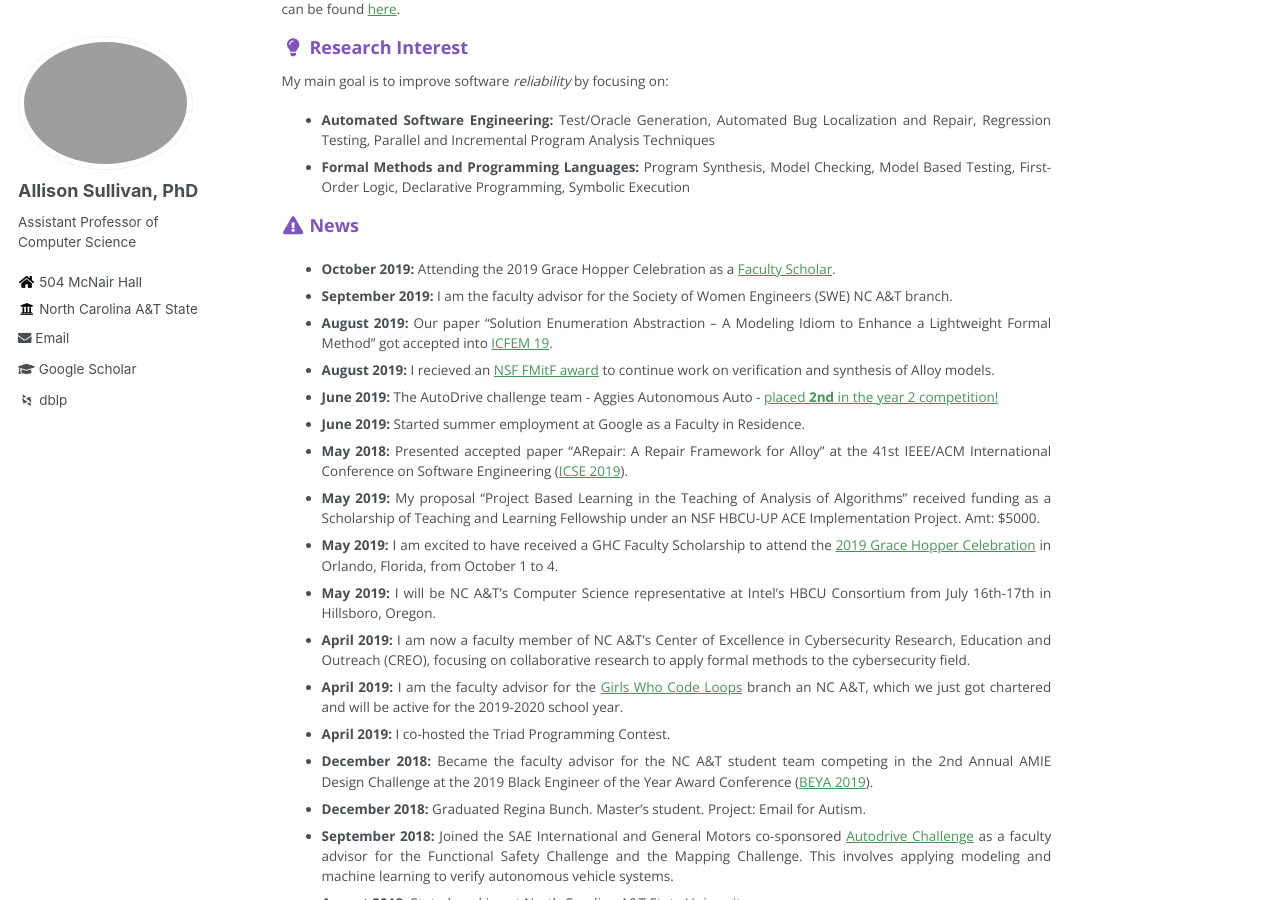
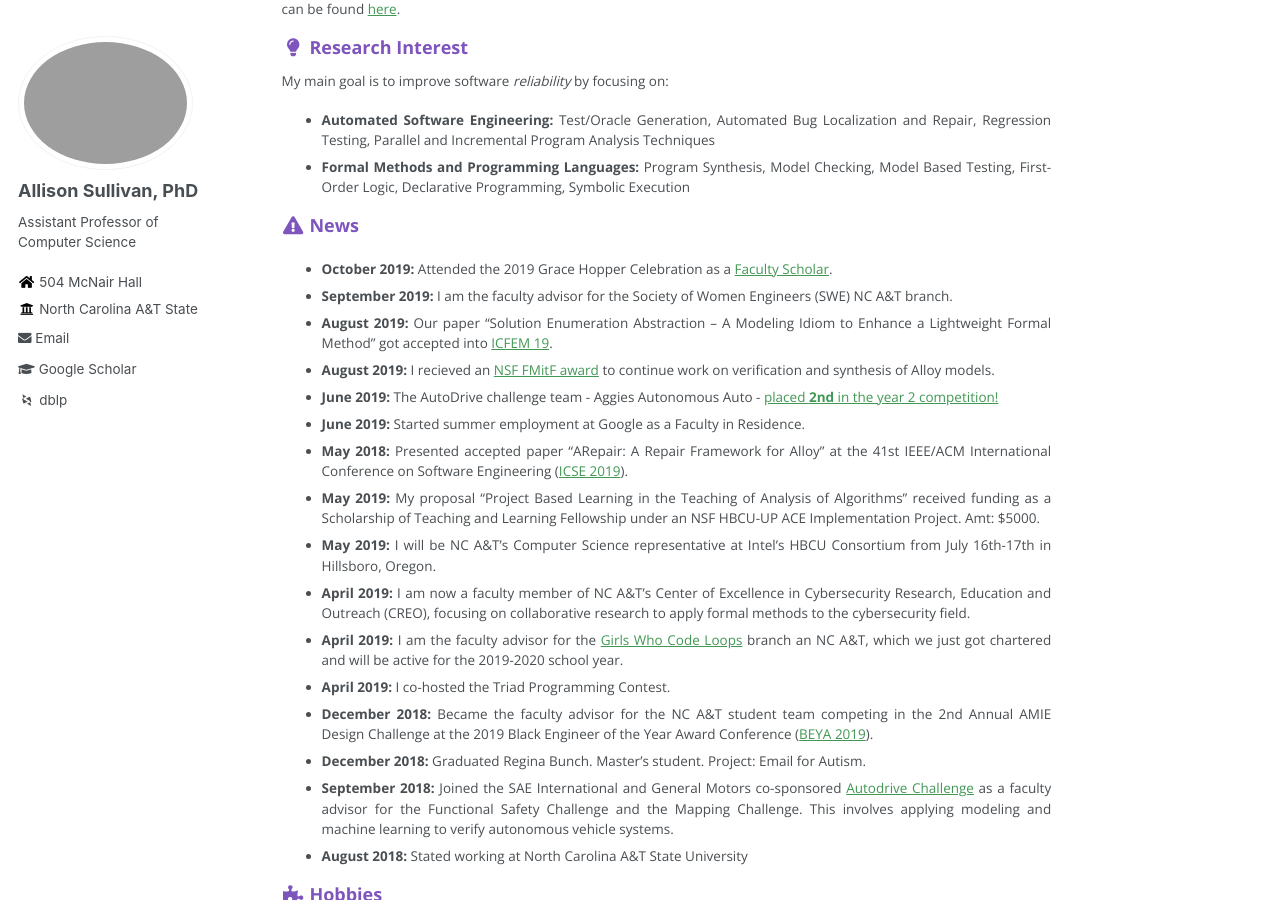
Before and after one commit to Allisonius/allisonius.github.io, a Jekyll site: the page built from _pages/about.md, in a window 1280 px wide and 900 px high, scrolled down 286 px. Built offline with Jekyll 4.4.1, drawn with Linux system fonts in a browser that asks for light colours; some web fonts are replaced.

Commit message:
Update about.md

```diff
--- a/_pages/about.md
+++ b/_pages/about.md
@@ -21,7 +21,7 @@ My main goal is to improve software _reliability_ by focusing on:
   * **Formal Methods and Programming Languages:** Program Synthesis, Model Checking, Model Based Testing, First-Order Logic, Declarative Programming, Symbolic Execution
 
 ### <i class="fa fa-fw fa-exclamation-triangle" aria-hidden="true"></i> News
-* **October 2019:** Attending the 2019 Grace Hopper Celebration as a [Faculty Scholar](https://ghc.anitab.org/2019-student-academic/scholarships/our-ghc-19-scholars-2/attachment/sullivan-allison/).
+* **October 2019:** Attended the 2019 Grace Hopper Celebration as a [Faculty Scholar](https://ghc.anitab.org/2019-student-academic/scholarships/our-ghc-19-scholars-2/attachment/sullivan-allison/).
  * **September 2019:** I am the faculty advisor for the Society of Women Engineers (SWE) NC A&T branch.
  * **August 2019:** Our paper "Solution Enumeration Abstraction -- A Modeling Idiom to Enhance a Lightweight Formal Method" got accepted into [ICFEM 19](http://csse.szu.edu.cn/icfem2019/).
   * **August 2019:** I recieved an [NSF FMitF award](https://www.nsf.gov/awardsearch/showAward?AWD_ID=1918189&HistoricalAwards=false) to continue work on verification and synthesis of Alloy models.
@@ -29,7 +29,6 @@ My main goal is to improve software _reliability_ by focusing on:
   * **June 2019:** Started summer employment at Google as a Faculty in Residence.
   * **May 2018:** Presented accepted paper "ARepair: A Repair Framework for Alloy" at the 41st IEEE/ACM International Conference on Software Engineering ([ICSE 2019](https://conf.researchr.org/home/icse-2019)).
  * **May 2019:** My proposal "Project Based Learning in the Teaching of Analysis of Algorithms" received funding as a Scholarship of Teaching and Learning Fellowship under an NSF HBCU-UP ACE Implementation Project. Amt: $5000.
- * **May 2019:** I am excited to have received a GHC Faculty Scholarship to attend the [2019 Grace Hopper Celebration](https://ghc.anitab.org/) in Orlando, Florida, from October 1 to 4.
  * **May 2019:** I will be NC A&T's Computer Science representative at Intel's HBCU Consortium from July 16th-17th in Hillsboro, Oregon.
  * **April 2019:** I am now a faculty member of NC A&T's Center of Excellence in Cybersecurity Research, Education and Outreach (CREO), focusing on collaborative research to apply formal methods to the cybersecurity field.
  * **April 2019:** I am the faculty advisor for the [Girls Who Code Loops](https://girlswhocode.com/collegeloops/) branch an NC A&T, which we just got chartered and will be active for the 2019-2020 school year.
```
